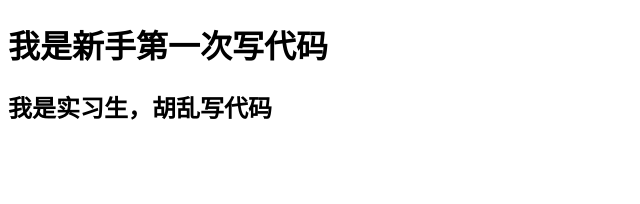
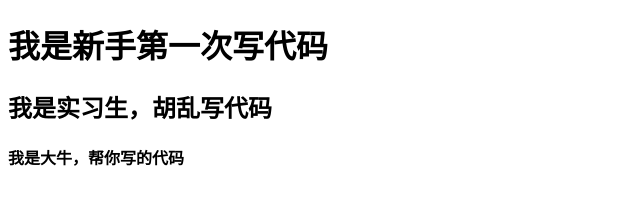
Before and after one commit to LinDDL/wodeku, a plain HTML site: page index.html in a window 1280 px wide. Shown: the whole page, without its empty margins (0-640 px from the left). Drawn offline with Linux system fonts and the light colour scheme.

Commit message:
大牛帮你写代码

```diff
--- a/index.html
+++ b/index.html
@@ -9,5 +9,6 @@
 <body>
     <h1>我是新手第一次写代码</h1>
     <h2>我是实习生，胡乱写代码</h2>
+    <h4>我是大牛，帮你写的代码</h4>
 </body>
 </html>
```
